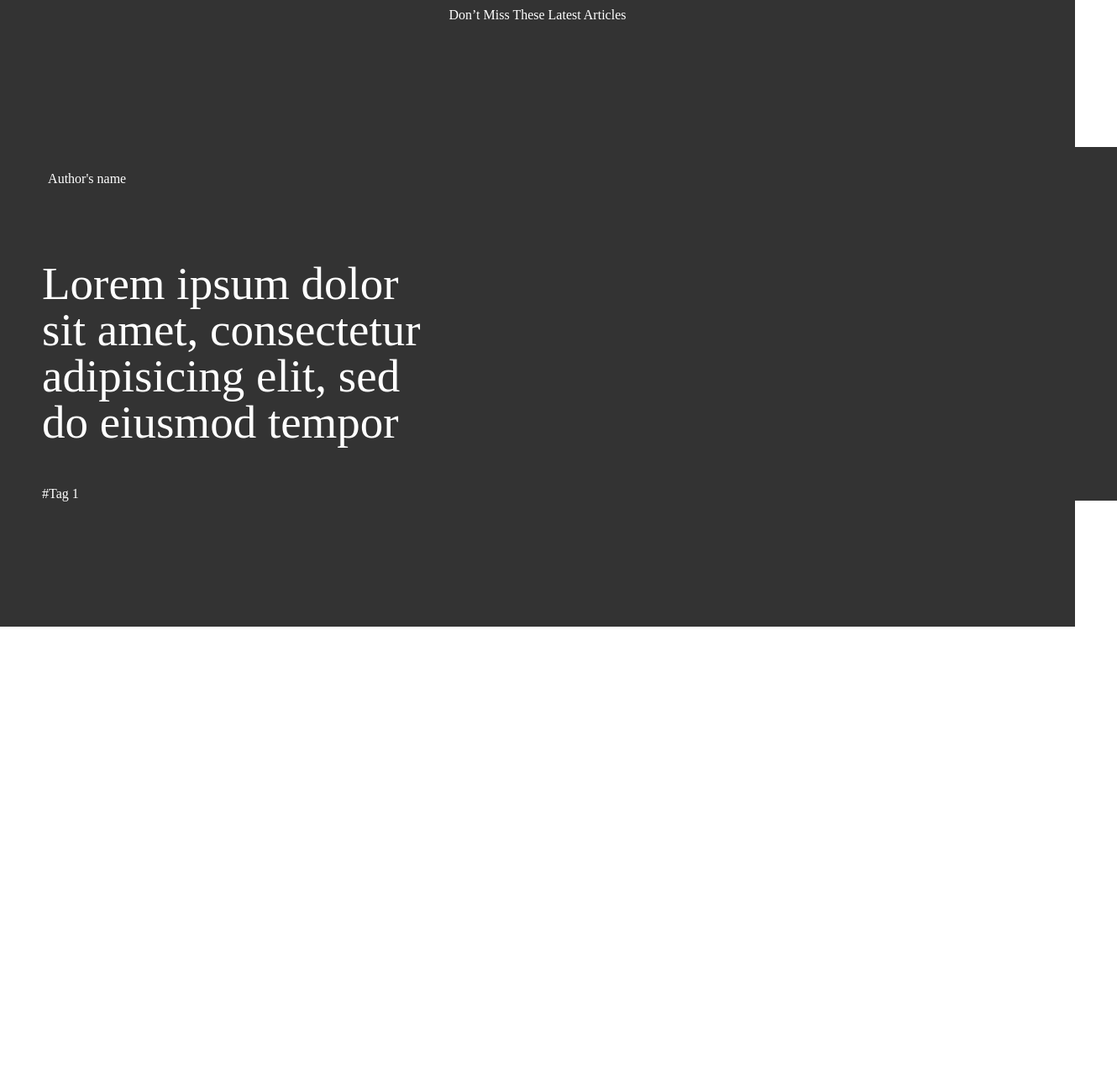
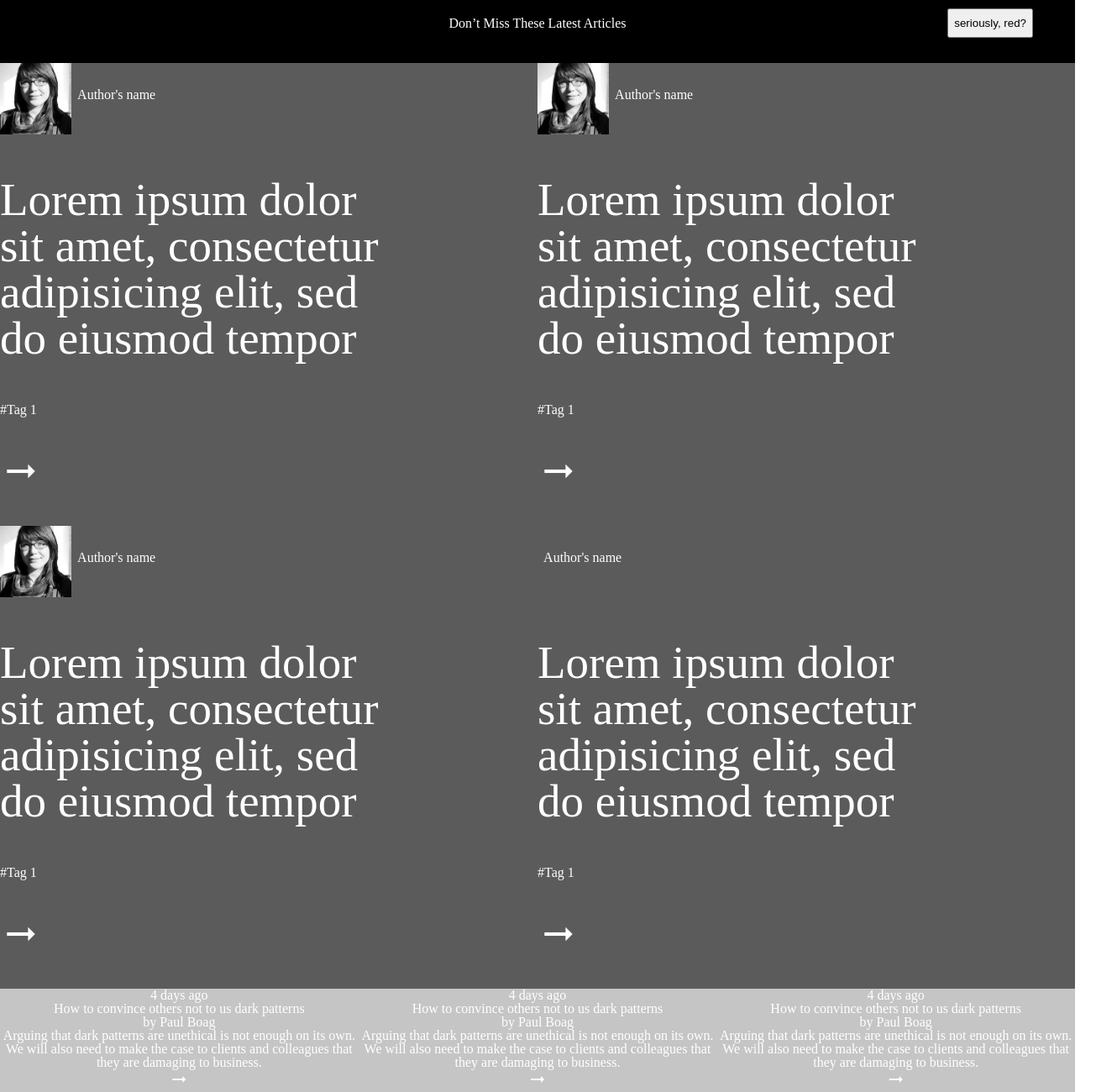
Before and after one commit to AdfPizarro/heatmap, a website: page index.html in a window 1280 px wide. Shown: the part 140-1440 px from the top of the page at 84% size, 1330 px wide, since content can reach past the window. Before the commit the page ends 886 px from the top, so only its background shows below. Drawn offline with Linux system fonts and the light colour scheme.

Commit message:
finished styling header and added html articles

```diff
--- a/assets/css/style.css
+++ b/assets/css/style.css
@@ -10,7 +10,7 @@ body{
   color: white;
 }
 
-nav{
+nav {
     background-color: rgb(168, 166, 166);
     height: 15vh;
     display: flex;
@@ -51,21 +51,22 @@ input {
 .contianer{
   display: grid;
   grid-template-columns: 1fr 1fr;
-    background: #333;
-}
+ }
 
 
 .contianer header {
   grid-column: 1/3;
   display: grid;
   grid-template-columns: 1fr 1fr 1fr;
-  margin: 30px 0px;
+  padding: 30px 0px;
+  background-color: black;
 }
 
 
 .articles-header{
   grid-column: 2/3;
   justify-content: center;
+  align-self: center;
 }
 
 .articles-img{
@@ -73,22 +74,26 @@ input {
   justify-content: flex-end;
   margin-right: 50px;
   margin-left: auto;
-  height: 85px;
+  height: 35px;
 }
 
 article{
   width: 100%;
-  background: #333;
+  background: rgb(92, 91, 91);
   flex-direction: column;
   justify-content: center;
-  margin: 50px;
 }
 
 .author-section{
   height: 85px;
   align-content: center;
+}
 
+.material-icons.header-arrow {
+  font-size: 50px;
+  margin: 40px 0 40px 0;
 }
+
 .author-section span{
   margin-top: 30px;
 }
@@ -109,3 +114,16 @@ article h1{
 .flex { display: flex;}
 .flex-center {justify-items: center;}
 .grid{display: grid;}
+
+
+/* header, */
+.main-articles {
+  display: grid;
+  grid-template-columns: repeat(6, 1fr);
+  text-align: center;
+}
+
+.articles-times-3 {
+  grid-column: span 2;
+  background-color: rgb(197, 197, 197);
+}
--- a/index.html
+++ b/index.html
@@ -5,10 +5,7 @@
         <title></title>
         <link rel="stylesheet" type="text/css" href="assets/css/reset.css"/>
         <link rel="stylesheet" type="text/css" href="assets/css/style.css"/>
-        <link rel="stylesheet" href="https://cdnjs.cloudflare.com/ajax/libs/font-awesome/4.7.0/css/font-awesome.min.css">
-
-
-
+        <link rel="stylesheet" href="https://fonts.googleapis.com/icon?family=Material+Icons">
     </head>
     <body>
         <nav>
@@ -50,13 +47,71 @@
                   Articles</h1>
               </div>
               <div class="flex articles-img">
-              <img src="assets/images/dummy.jpg" alt="">
+                <button>seriously, red?</button>
               </div>
             </header>
 
 
 
-          <article class="flex">
+            <article class="">
+              <div class="flex author-section">
+                <img src="assets/images/profile-picture.jpg" alt="">
+                <span>&nbsp Author's name</span>
+              </div>
+
+              <div class="title">
+                <h1>Lorem ipsum dolor sit amet, consectetur adipisicing elit, sed do eiusmod tempor</h1>
+              </div>
+              <div class="tags">
+                <span>#Tag 1</span>
+              </div>
+              <footer>
+                <span class="material-icons header-arrow">arrow_right_alt</span>
+              </footer>
+
+
+            </article>
+            <article>
+              <div class="flex author-section">
+                <img src="assets/images/profile-picture.jpg" alt="">
+                <span>&nbsp Author's name</span>
+              </div>
+
+              <div class="title">
+                <h1>Lorem ipsum dolor sit amet, consectetur adipisicing elit, sed do eiusmod tempor</h1>
+
+              </div>
+
+
+              <div class="tags">
+                <span>#Tag 1</span>
+              </div>
+
+              <footer>
+                <span class="material-icons header-arrow">arrow_right_alt</span>
+              </footer>
+            </article>
+            <article>
+              <div class="flex author-section">
+                <img src="assets/images/profile-picture.jpg" alt="">
+                <span>&nbsp Author's name</span>
+              </div>
+
+              <div class="title">
+                <h1>Lorem ipsum dolor sit amet, consectetur adipisicing elit, sed do eiusmod tempor</h1>
+
+              </div>
+
+
+              <div class="tags">
+                <span>#Tag 1</span>
+              </div>
+
+              <footer>
+                <span class="material-icons header-arrow">arrow_right_alt</span>
+              </footer>
+            </article>
+            <article>
               <div class="flex author-section">
                 <img src="assets/images/dummy.jpg" alt="">
                 <span>&nbsp Author's name</span>
@@ -73,27 +128,76 @@
               </div>
 
               <footer>
-              <i class="fas fa-long-arrow-alt-right"></i>
+                <span class="material-icons header-arrow">arrow_right_alt</span>
               </footer>
-
-
-          </article>
-          <article>
-
-          </article>
-          <article>
-
-          </article>
-          <article>
             </article>
           </div>
+        </header>
 
 
 
+        <main>
+          <div class="main-articles">
+              <article class="articles-times-3">
+                  <div class="date">
+                      <span>4 days ago</span>
+                  </div>
+                  <div class="article">
+                      <h2>How to convince others not to us dark patterns</h2>
+                  </div>
+                  <div>
+                      <span>by Paul Boag</span>
+                  </div>
+                  <div>
+                      <p>Arguing that dark patterns are unethical is not enough on its own. We will also need to make the case to clients and colleagues that they are damaging to business.</p>
+                  </div>
+                  <div>
+                      <span class="material-icons">arrow_right_alt</span>
+                  </div>
+              </article>
+              <article class="articles-times-3">
+                  <div>
+                      <span>4 days ago</span>
+                  </div>
+                  <div>
+                      <h2>How to convince others not to us dark patterns</h2>
+                  </div>
+                  <div>
+                      <span>by Paul Boag</span>
+                  </div>
+                  <div>
+                      <p>Arguing that dark patterns are unethical is not enough on its own. We will also need to make the case to clients and colleagues that they are damaging to business.</p>
+                  </div>
+                  <div>
+                      <span class="material-icons">arrow_right_alt</span>
+                  </div>
+              </article>
+              <article class="articles-times-3">
+                  <div>
+                      <span>4 days ago</span>
+                  </div>
+                  <div>
+                      <h2>How to convince others not to us dark patterns</h2>
+                  </div>
+                  <div>
+                      <span>by Paul Boag</span>
+                  </div>
+                  <div>
+                      <p>Arguing that dark patterns are unethical is not enough on its own. We will also need to make the case to clients and colleagues that they are damaging to business.</p>
+                  </div>
+                  <div>
+                      <span class="material-icons">arrow_right_alt</span>
+                  </div>
+              </article>
+          </div>
+          <div class="main-articles">
+              <article class="article-4-left">
 
-        </header>
-        <main>
+              </article>
+              <article class="article-2-right">
 
+              </article>
+          </div>
         </main>
         <footer>
 
```
Also changed, not shown: assets/images/profile-picture.jpg (added). Lines whose indentation alone changed are shown as unchanged.
